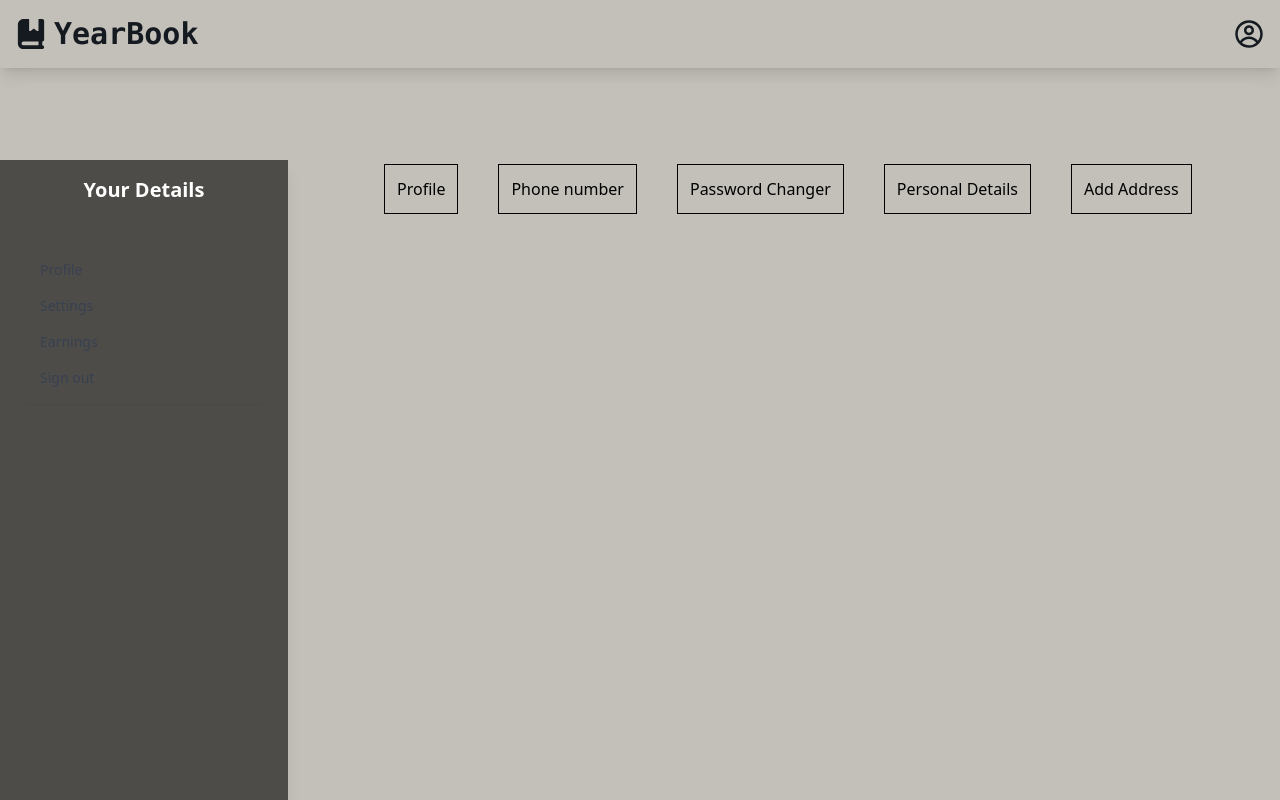
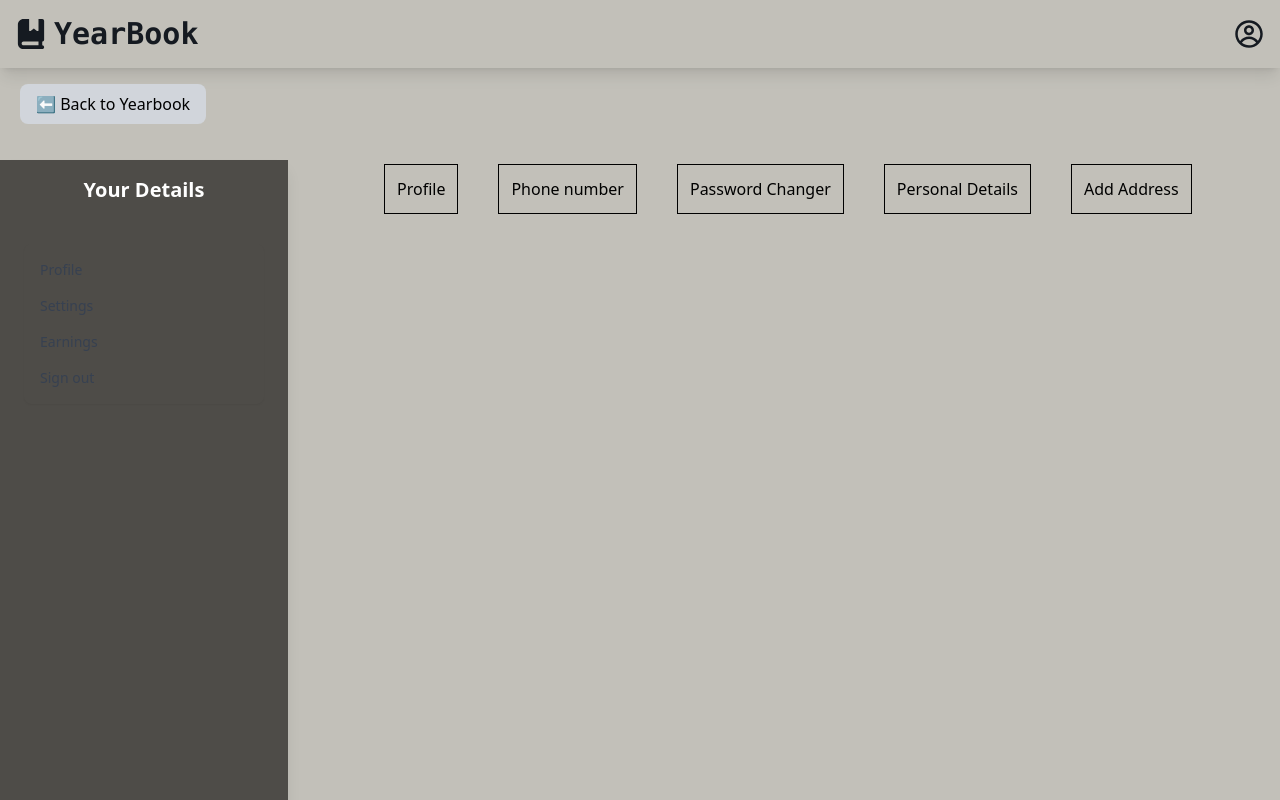
Before and after one commit to Hardelzs/year-book, a React (Vite) app: page /Profile in a window 1280 px wide. Built offline with nearby package versions, Linux system fonts and the light colour scheme.

Commit message:
UI profile

```diff
--- a/src/Components/Profile.jsx
+++ b/src/Components/Profile.jsx
@@ -1,11 +1,11 @@
 // import { IoSearchSharp } from "react-icons/io5";
 import { FaBookBookmark } from "react-icons/fa6";
 import { CgProfile } from "react-icons/cg";
-// import { useNavigate } from "react-router-dom";
+import { useNavigate } from "react-router-dom";
 import { useState } from "react";
 
 const Profile = () => {
-  // const navigate = useNavigate();
+  const navigate = useNavigate();
   const [activeSection, setActiveSection] = useState(null);
   const [phoneNumber, setPhoneNumber] = useState("09155682325");
   const [isEditing, setIsEditing] = useState(false);
@@ -36,12 +36,12 @@ const Profile = () => {
       </div>
 
       {/* NavBar  */}
-      {/* <button
+      <button
         onClick={() => navigate("/")}
         className="absolute top-5 left-5 mt-16 bg-gray-300 px-4 py-2 rounded-lg hover:bg-gray-400"
       >
         ⬅ Back to Yearbook
-      </button> */}
+      </button>
       <div className="flex gap-20">
         <div className="fixed top-40 left-0 h-full w-72  bg-[#4e4c48] text-white shadow-lg z-50 transition-all duration-75">
           {/* Sidebar Content */}
```
